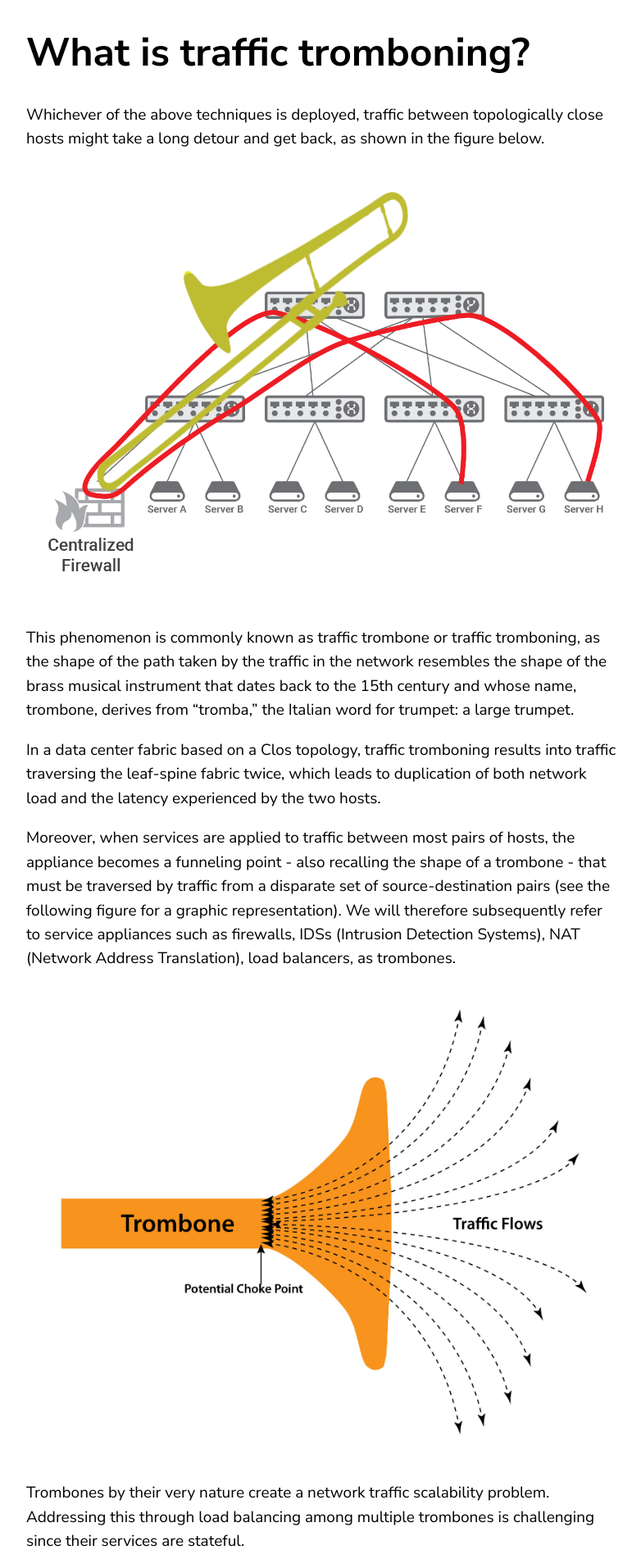
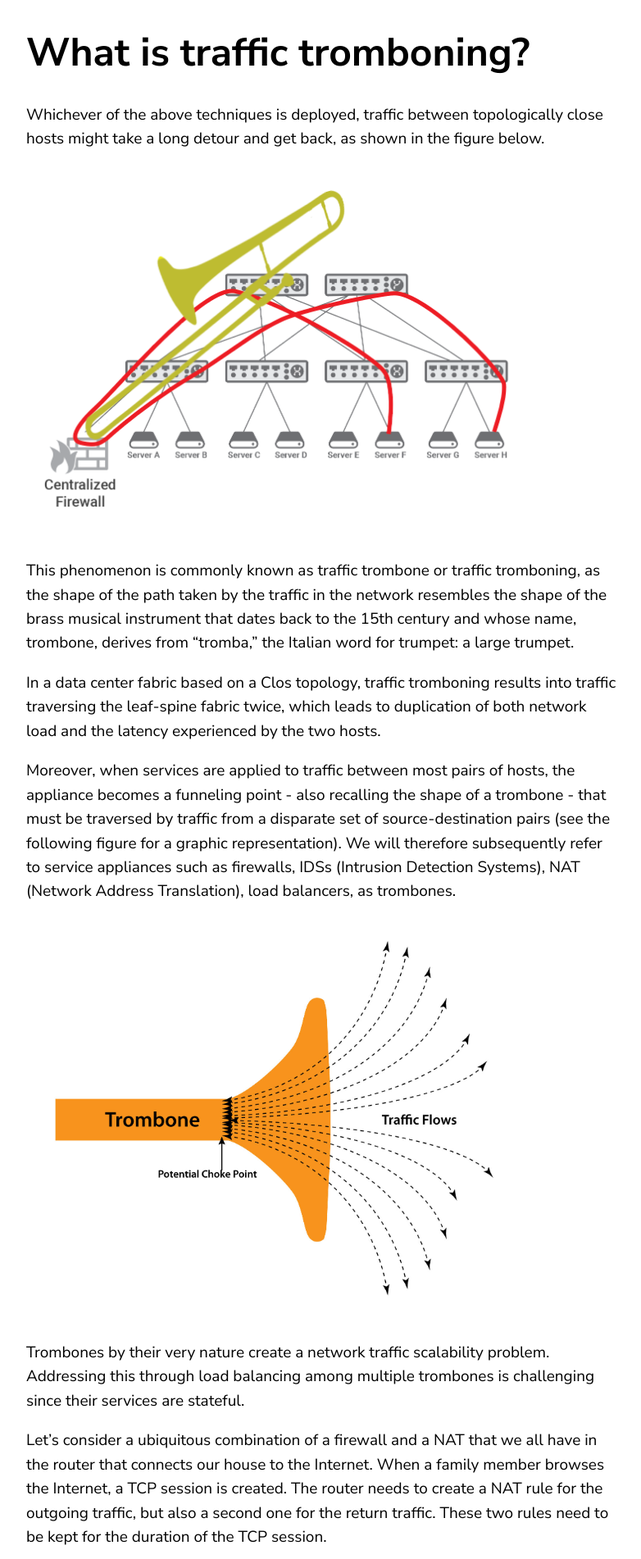
Before and after one commit to silvanogai/silvanogai, a Jekyll site: the page built from _posts/2020-06-06-trombone.md, in a window 1280 px wide. Shown: the part 2064-3966 px from the top of the page at 82% size, without its empty margins (68-850 px from the left). Built offline with Jekyll 4.4.1, drawn with Linux system fonts in a browser that asks for light colours; comment, search, counter and statistics services are not loaded.

Commit message:
Tentative final version

```diff
--- a/_posts/2020-06-06-trombone.md
+++ b/_posts/2020-06-06-trombone.md
@@ -38,7 +38,7 @@
 
 Whichever of the above techniques is deployed, traffic between topologically close hosts might take a long detour and get back, as shown in the figure below.
 
-![Trombone](/assets/images/trombone2.png)
+<img src="/assets/images/trombone2.png" width="600">
 
 This phenomenon is commonly known as traffic trombone or traffic tromboning, as the shape of the path taken by the traffic in the network resembles the shape of the brass musical instrument that dates back to the 15th century and whose name, trombone, derives from "tromba," the Italian word for trumpet: a large trumpet.
 
@@ -46,7 +46,7 @@
 
 Moreover, when services are applied to traffic between most pairs of hosts, the appliance becomes a funneling point - also recalling the shape of a trombone - that must be traversed by traffic from a disparate set of source-destination pairs (see the following figure for a graphic representation). We will therefore subsequently refer to service  appliances such as  firewalls, IDSs (Intrusion Detection Systems), NAT (Network Address Translation), load balancers, as trombones.
 
-![Chokepoint](/assets/images/trombone.jpg)
+<img src="/assets/images/trombone.jpg" width="600">
 
 Trombones by their very nature create a network traffic scalability problem. Addressing this through load balancing among multiple trombones is challenging since their services are stateful.
 
```
Also changed, not shown: 1 other file.
